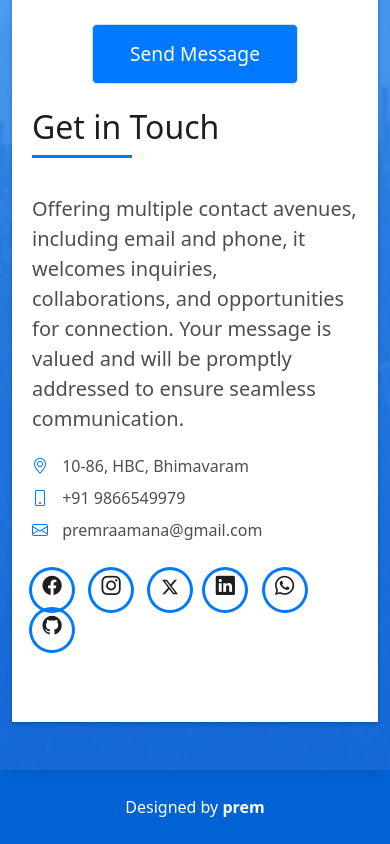
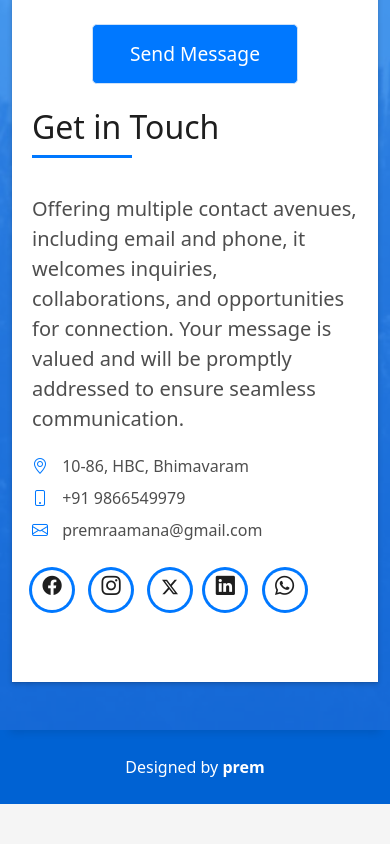
Before and after one commit to premraamana/portfolio, a plain HTML site: page index.html in a window 390 px wide. Shown: the part 9483-10327 px from the top of the page. After the commit the page ends 10287 px from the top, so only its background shows below. Drawn offline with Linux system fonts and the light colour scheme.

```diff
--- a/index.html
+++ b/index.html
@@ -744,7 +744,7 @@
 
                         <li><a href="https://www.linkedin.com/in/prem-raamana-65926a2a5/"><span class="ico-circle"><i class="bi bi-linkedin"></i></span></a></li>
                         <li><a href="https://wa.me/919866549979" target="_blank"><span class="ico-circle"><i class="bi bi-whatsapp"></i></span></a></li>
-                        <li><a href="https://github.com/premraamana" target="_blank"><span class="ico-circle"><i class="bi bi-github"></i></span></a></li>
+
                       </ul>
                     </div>
                   </div>
```
Also changed, not shown: assets/img/4.JPG.
